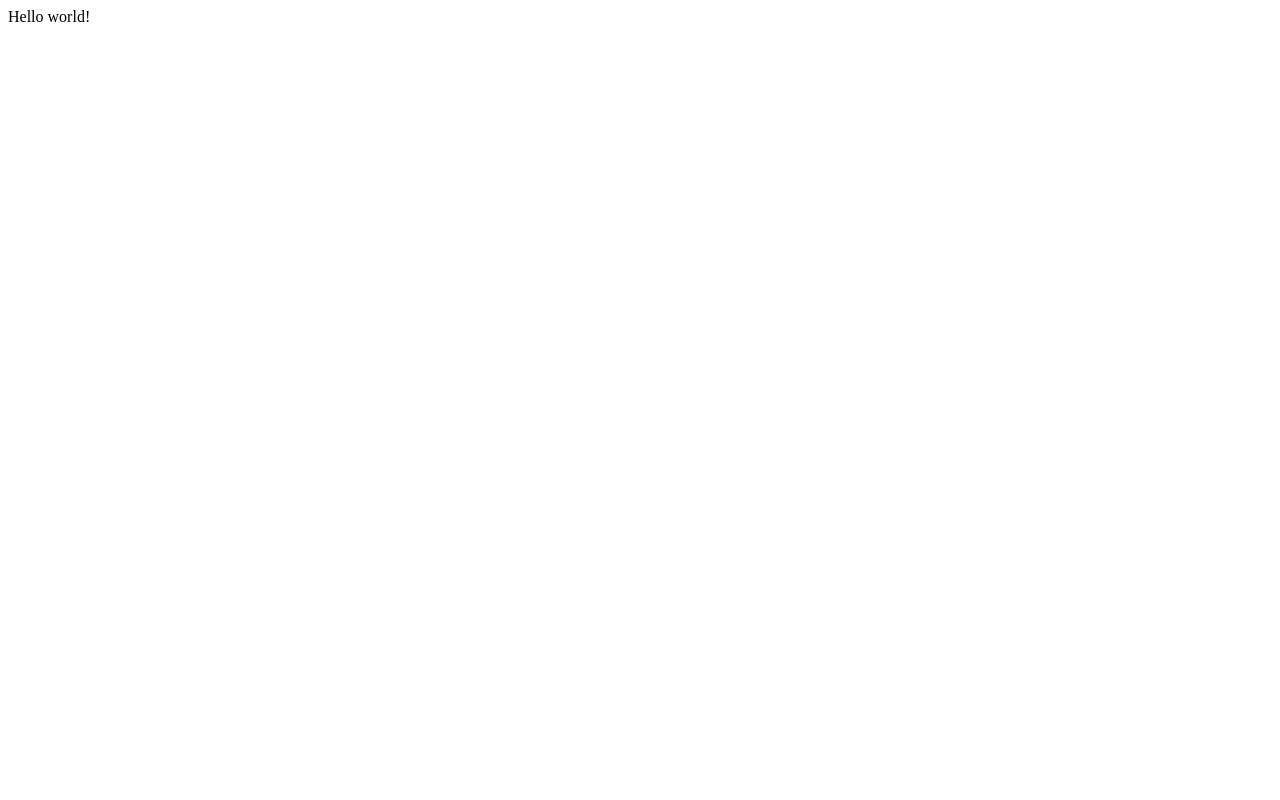
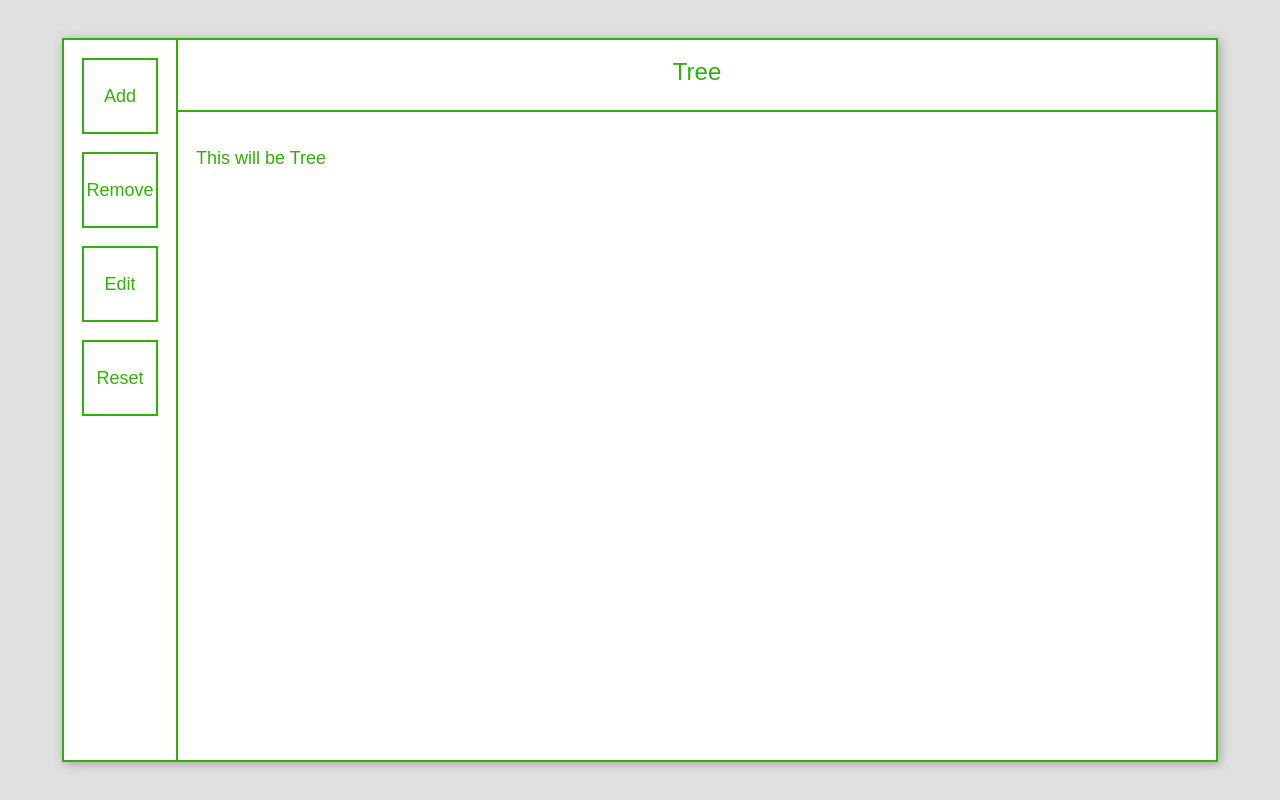
Before and after one commit to Baublis/mcc-test-app, a React (Vite) app: page / in a window 1280 px wide. Built offline with nearby package versions, Linux system fonts and the light colour scheme.

Commit message:
Init payload

```diff
--- a/src/Components/App.tsx
+++ b/src/Components/App.tsx
@@ -1,8 +1,22 @@
 import {FC} from "react";
 
+import Menu from "./Menu";
+import Header from "./Header";
+
+import "./style.css"
+import Content from "./Content";
+
 const App: FC = () => (
-    <div id="app-main-layout">
-        Hello world!
+    <div id="app-main-layout" className="app-window-container">
+        <div className="app-window">
+            <div className="main-container">
+                <Menu/>
+                <div className="main-content">
+                    <Header/>
+                    <Content/>
+                </div>
+            </div>
+        </div>
     </div>
 );
 
--- /dev/null
+++ b/src/Components/Content/index.tsx
@@ -0,0 +1,13 @@
+import {FC} from "react";
+
+import "./style.css";
+
+const Content: FC = () => {
+    return (
+        <div className="content-container">
+            This will be Tree
+        </div>
+    )
+};
+
+export default Content;
--- /dev/null
+++ b/src/Components/Content/style.css
@@ -0,0 +1,6 @@
+.content-container {
+  display: flex;
+  height: 100%;
+  gap: 1em;
+  padding: 1em;
+}
--- /dev/null
+++ b/src/Components/Header/index.tsx
@@ -0,0 +1,13 @@
+import {FC} from "react";
+
+import "./style.css";
+
+const Header: FC = () => {
+    return (
+        <div className="header-container">
+            Tree
+        </div>
+    )
+};
+
+export default Header;
--- /dev/null
+++ b/src/Components/Header/style.css
@@ -0,0 +1,43 @@
+.header-container {
+  display: flex;
+  width: 100%;
+  justify-content: center;
+  border-bottom: 2px solid var(--green);
+  padding-bottom: 1em;
+  font-size: x-large;
+}
+
+.header-avatar-container {
+  display: flex;
+}
+
+.header-cash-container {
+  display: flex;
+  flex-direction: column;
+  justify-content: center;
+  padding-left: 1em;
+}
+
+.header-notification-icon {
+  width: 1.2em;
+  border: 1px solid var(--gray);
+  border-radius: 1em;
+  padding: 0.8em;
+}
+
+.header-avatar-icon {
+  width: 1.2em;
+  border: 1px solid var(--gray);
+  border-radius: 1em;
+  padding: 0.8em;
+}
+
+.header-control-container {
+  display: flex;
+  gap: 1em;
+}
+
+.header-currentData {
+  display: flex;
+  align-items: center;
+}
--- /dev/null
+++ b/src/Components/Menu/index.tsx
@@ -0,0 +1,26 @@
+import {FC} from "react";
+
+import "./style.css";
+
+const Menu: FC = () => {
+    return (
+        <div className="menu-container">
+            <div className="menu-items">
+                <div className="menu-item">
+                    Add
+                </div>
+                <div className="menu-item">
+                    Remove
+                </div>
+                <div className="menu-item">
+                    Edit
+                </div>
+                <div className="menu-item">
+                    Reset
+                </div>
+            </div>
+        </div>
+    )
+};
+
+export default Menu;
--- /dev/null
+++ b/src/Components/Menu/style.css
@@ -0,0 +1,22 @@
+.menu-container {
+  display: flex;
+  flex-direction: column;
+  justify-content: space-between;
+  padding: 1em;
+  border-right: 2px solid var(--green);
+}
+
+.menu-items {
+  display: flex;
+  flex-direction: column;
+  gap: 1em;
+}
+
+.menu-item {
+  display: flex;
+  justify-content: center;
+  align-items: center;
+  width: 4em;
+  height: 4em;
+  border: 2px solid var(--green);
+}
--- /dev/null
+++ b/src/Components/style.css
@@ -0,0 +1,44 @@
+:root {
+  font-family: "Avenir", GadGet, sans-serif;
+  --gray: #e0e0e0;
+  --dark-gray: #616161;
+  --green: #33af0b;
+}
+
+html, body {
+  height: 100%;
+  margin: 0;
+  color: var(--green);
+  background: var(--gray);
+  font-size: large;
+}
+
+.app-window-container {
+  display: flex;
+  justify-content: center;
+  align-items: center;
+  width: 100%;
+  height: 100vh;
+}
+
+.app-window {
+  width: 90%;
+  height: 90%;
+  background: white;
+  border-radius: 0;
+  border: 2px solid var(--green);
+  box-shadow: 2px 2px 10px #a3a3a3;
+}
+
+.main-container {
+  display: flex;
+  height: 100%;
+}
+
+.main-content {
+  display: flex;
+  flex-direction: column;
+  padding-top: 1em;
+  width: 100%;
+  gap: 1em;
+}
```
